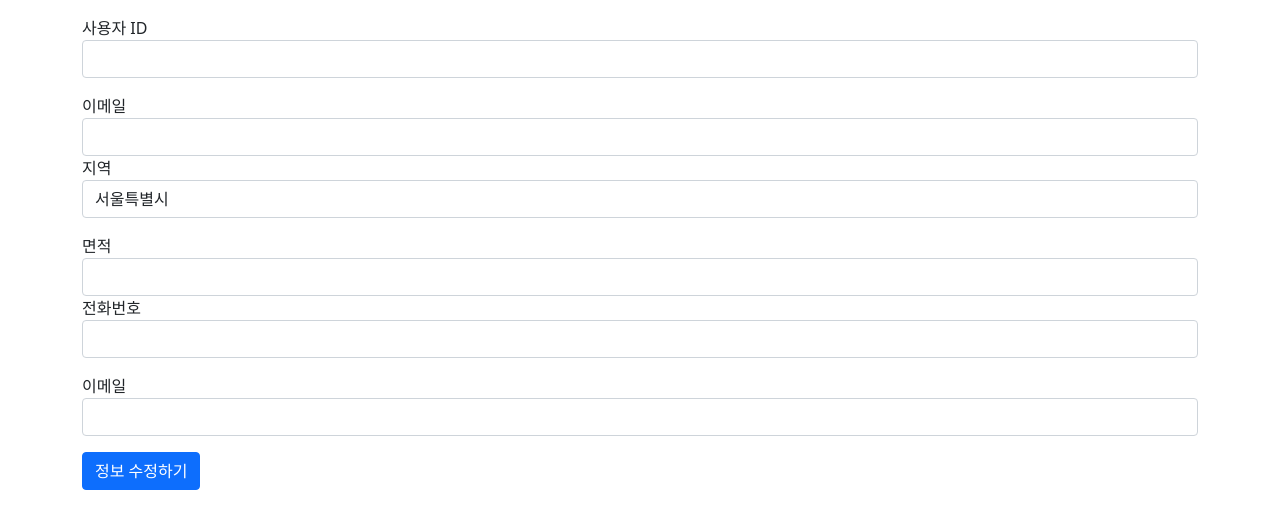
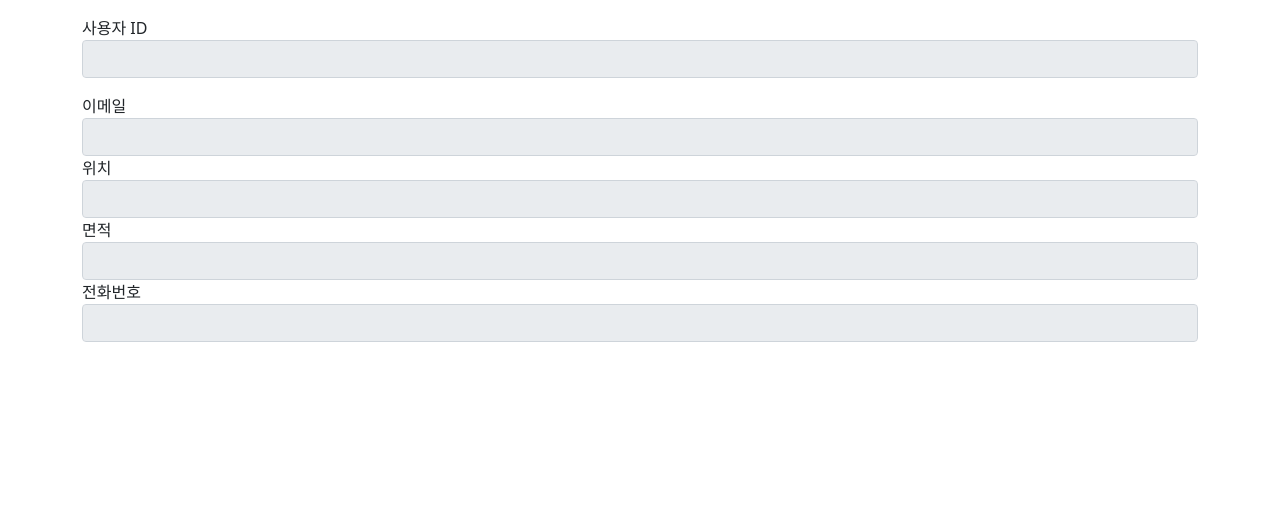
Before and after one commit to shshjhjh4455/Final_Predict_Agricultural_Django, a Django app: template templates/common/mypage.html in a window 1280 px wide. Shown: the part 57-586 px from the top of the page. Run offline with Django 4.2, Linux system fonts and the light colour scheme; the template is opened without the code that fills it, so the values that code supplies are empty; some libraries are stand-ins or nearby versions.

Commit message:
make mypage done

```diff
--- a/common/views.py
+++ b/common/views.py
@@ -49,10 +49,12 @@ def logout(request):
     return redirect("pybo:index")
 
 
-# 마이페이지
+# 마이페이지에서는 로그인한 사용자의 정보와 common uer_info df를 보여줌
 @login_required(login_url="common:login")
 def mypage(request):
-    return render(request, "common/mypage.html")
+    user = request.user
+    user_info = UserInfo.objects.get(user=user)
+    return render(request, "common/mypage.html", {"user_info": user_info})
 
 
 # 회원탈퇴
--- a/templates/common/mypage.html
+++ b/templates/common/mypage.html
@@ -9,54 +9,29 @@
         <!-- 사용자 id, value = user.name -->
         <div class="mb-3">
             <label for="username">사용자 ID</label>
-            <input type="text" class="form-control" name="username" id="username" value="{{user.username}}">
+            <input type="text" class="form-control" name="username" id="username" value="{{user.username}}" readonly>
         </div>
         <!-- email -->
         <div class="mb-3">
             <label for="email">이메일</label>
-            <input type="text" class="form-control" name="email" id="email" value="{{user.email}}">
-            <!-- location -->
+            <input type="text" class="form-control" name="email" id="email" value="{{user.email}}" readonly>
+            <!-- location user_info.location-->
             <div class="mb-3">
-                <label for="location">지역</label>
-                <select class="form-control" name="location" id="location">
-                    <option value="seoul">서울특별시</option>
-                    <option value="busan">부산광역시</option>
-                    <option value="daegu">대구광역시</option>
-                    <option value="incheon">인천광역시</option>
-                    <option value="gwangju">광주광역시</option>
-                    <option value="daejeon">대전광역시</option>
-                    <option value="ulsan">울산광역시</option>
-                    <option value="sejong">세종특별자치시</option>
-                    <option value="gyeonggi">경기도</option>
-                    <option value="gangwon">강원도</option>
-                    <option value="chungbuk">충청북도</option>
-                    <option value="chungnam">충청남도</option>
-                    <option value="jeonbuk">전라북도</option>
-                    <option value="jeonnam">전라남도</option>
-                    <option value="gyeongbuk">경상북도</option>
-                    <option value="gyeongnam">경상남도</option>
-                    <option value="jeju">제주특별자치도</option>
-                </select>
-            </div>
+                <label for="location">위치</label>
+                <input type="text" class="form-control" name="location" id="location" value="{{user_info.location}}"
+                    readonly>
                 <!-- area 면적 (단위: 에이커) 양수만 입력  -->
                 <div class="mb-3">
                     <label for="area">면적</label>
-                <input type="number" class="form-control" name="area" id="area"
-                    value="{{ form.area.value|default_if_none:'' }}">
+                    <input type="number" class="form-control" name="area" id="area" value="{{user_info.area}}" readonly>
                     <!-- phone number -->
                     <div class="mb-3">
                         <label for="phone">전화번호</label>
-                    <input type="text" class="form-control" name="phone" id="phone"
-                        value="{{ form.phone.value|default_if_none:'' }}">
+                        <input type="text" class="form-control" name="phone" id="phone" value="{{user_info.phone}}"
+                            readonly>
                     </div>
-                <!-- email -->
-                <div class="mb-3">
-                    <label for="email">이메일</label>
-                    <input type="text" class="form-control" name="email" id="email"
-                        value="{{ form.email.value|default_if_none:'' }}">
                 </div>
-                <!-- 정보 수정하기 버튼 -->
-                <button type="submit" class="btn btn-primary">정보 수정하기</button>
+            </div>
     </form>
 </div>
 {% endblock %}
```
Also changed, not shown: common/models.py (+0 -7 lines). Lines whose indentation alone changed are shown as unchanged.
